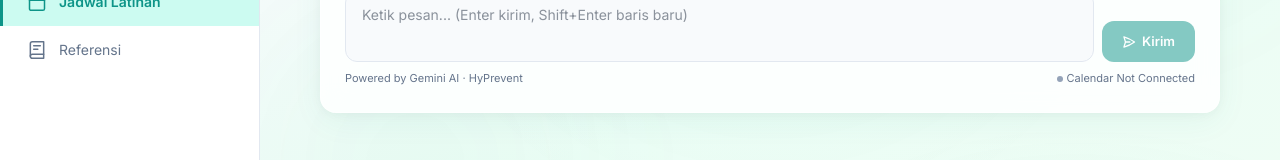
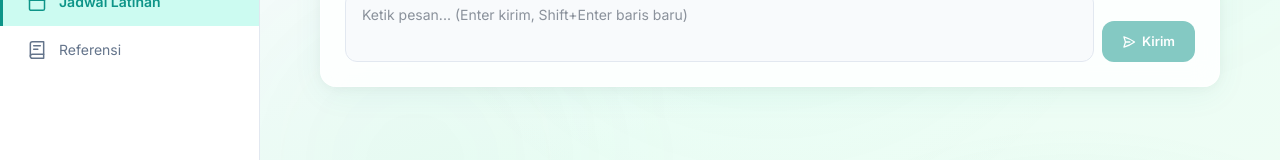
Before and after one commit to Alejandro69021/HyPrevent, a React (Vite) app: page / in a window 1280 px wide. Both pictures are taken after a click on the element "Jadwal Latihan". Shown: the part 516-676 px from the top of the page. Built offline with nearby package versions, Linux system fonts and the light colour scheme; no server answers.

Commit message:
update 3

```diff
--- a/src/components/JadwalSection.jsx
+++ b/src/components/JadwalSection.jsx
@@ -96,6 +96,13 @@ export default function JadwalSection() {
                 headers: { 'Content-Type': 'application/json' },
                 body: JSON.stringify({ message: msg, history, sessionId: SESSION_ID }),
             });
+
+            // Detect non-JSON response (backend not running → Vite returns HTML)
+            const contentType = res.headers.get('content-type') || '';
+            if (!contentType.includes('application/json')) {
+                throw new Error('Backend server belum jalan. Jalankan perintah: npm run server');
+            }
+
             const data = await res.json();
             if (!res.ok) throw new Error(data.error || 'Server error');
 
@@ -110,7 +117,10 @@ export default function JadwalSection() {
             setMessages(prev => [...prev, aiMsg]);
             setHistory(data.updatedHistory || []);
         } catch (err) {
-            setMessages(prev => [...prev, { role: 'ai', text: `⚠️ ${err.message}` }]);
+            const errorText = err.message?.includes('Unexpected token')
+                ? 'Backend server belum jalan. Jalankan perintah: npm run server'
+                : err.message;
+            setMessages(prev => [...prev, { role: 'ai', text: `⚠️ ${errorText}` }]);
         } finally {
             setLoading(false);
         }
@@ -313,13 +323,7 @@ export default function JadwalSection() {
                             )}
                         </button>
                     </div>
-                    <div className="chat-status-bar">
-                        <span>Powered by Gemini AI · HyPrevent</span>
-                        <span className="chat-cal-status">
-                            <span className={`chat-cal-dot ${calConnected ? 'chat-cal-dot--on' : ''}`} />
-                            {calConnected ? 'Calendar Connected' : 'Calendar Not Connected'}
-                        </span>
-                    </div>
+
                 </div>
             </div>
         </div>
```
